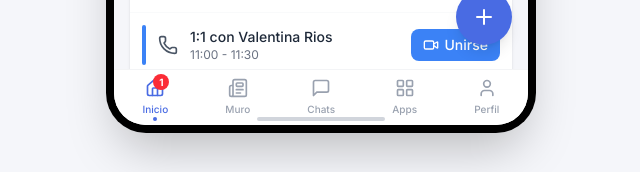
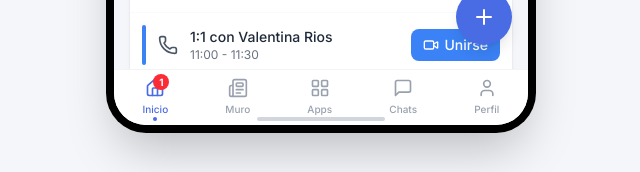
Before and after one commit to santipasserini11/dailyhub, a Next.js app: page / in a window 1280 px wide. Shown: the part 625-797 px from the top of the page, without its empty margins (319-959 px from the left). Built offline with nearby package versions, Linux system fonts and the light colour scheme.

Commit message:
refactor: reorder bottom nav items
Move Apps to center and Chats to right of nav bar.

```diff
--- a/components/layout/bottom-nav.tsx
+++ b/components/layout/bottom-nav.tsx
@@ -60,8 +60,8 @@ export function BottomNav() {
         badge={urgentCount}
       />
       <NavItem icon={<Newspaper className="w-5 h-5" />} label="Muro" />
+      <NavItem icon={<LayoutGrid className="w-5 h-5" />} label="Apps" />
       <NavItem icon={<MessageSquare className="w-5 h-5" />} label="Chats" />
-      <NavItem icon={<LayoutGrid className="w-5 h-5" />} label="Apps" />
       <NavItem icon={<User className="w-5 h-5" />} label="Perfil" />
     </nav>
   );
```
